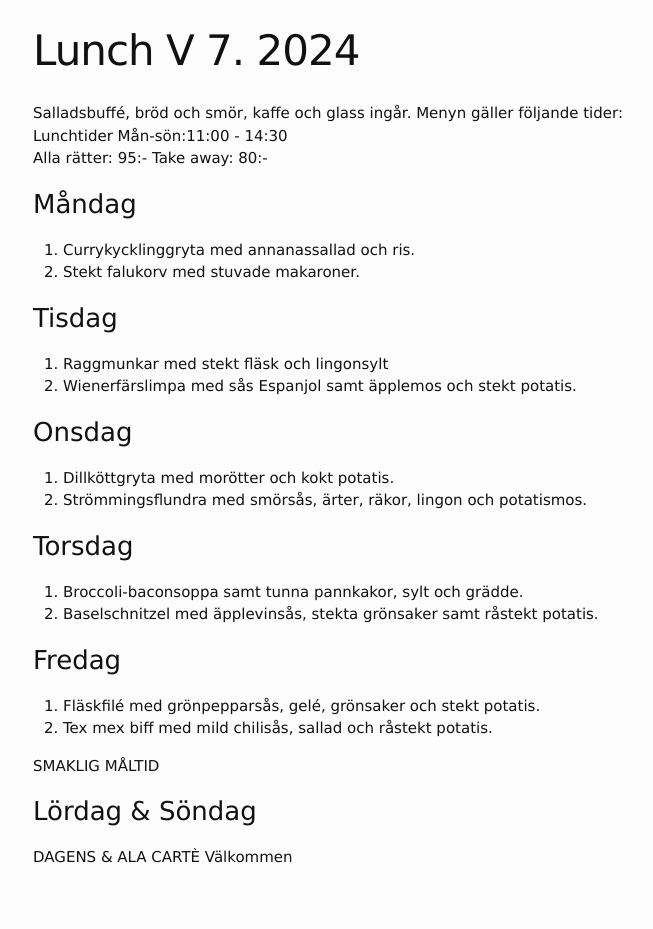
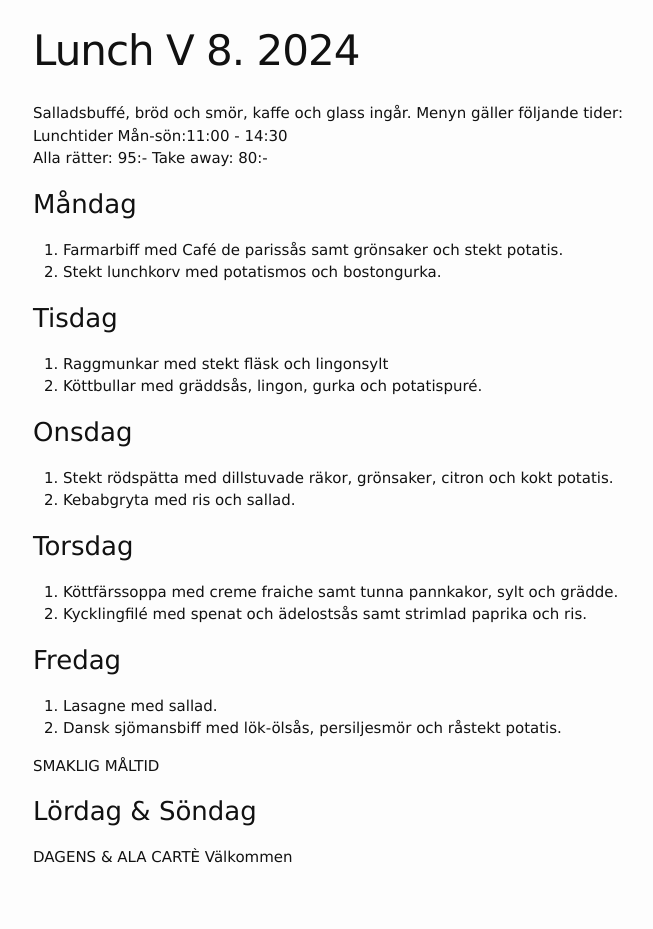
Before and after one commit to FarInn62/farinn62.github.io, a Jekyll site: the page built from lunch.md, in a window 1280 px wide. Shown: the whole page, without its empty margins (237-890 px from the left). Built offline with Jekyll 4.4.1, drawn with Linux system fonts in a browser that asks for light colours.

Commit message:
Update lunch.md

```diff
--- a/lunch.md
+++ b/lunch.md
@@ -1,6 +1,6 @@
 ---
 layout: foodmenu
-title: Lunch V 7. 2024
+title: Lunch V 8. 2024
 permalink: /lunch/
 published: true
 ---
@@ -11,28 +11,28 @@ Alla rätter: 95:- Take away: 80:-
 
 ### Måndag
 
-1. Currykycklinggryta med annanassallad och ris.
-2. Stekt falukorv med stuvade makaroner.
+1. Farmarbiff med Café de parissås samt grönsaker och stekt potatis.
+2. Stekt lunchkorv med potatismos och bostongurka.
 
 ### Tisdag
 
 1. Raggmunkar med stekt fläsk och lingonsylt
-2. Wienerfärslimpa med sås Espanjol samt äpplemos och stekt potatis.
+2. Köttbullar med gräddsås, lingon, gurka och potatispuré.
 
 ### Onsdag
 
-1. Dillköttgryta med morötter och kokt potatis.
-2. Strömmingsflundra med smörsås, ärter, räkor, lingon och potatismos.
+1. Stekt rödspätta med dillstuvade räkor, grönsaker, citron och kokt potatis.
+2. Kebabgryta med ris och sallad.
 
 ### Torsdag
 
-1. Broccoli-baconsoppa samt tunna pannkakor, sylt och grädde.
-2. Baselschnitzel med äpplevinsås, stekta grönsaker samt råstekt potatis.
+1. Köttfärssoppa med creme fraiche samt tunna pannkakor, sylt och grädde.
+2. Kycklingfilé med spenat och ädelostsås samt strimlad paprika och ris.
 
 ### Fredag
 
-1. Fläskfilé med grönpepparsås, gelé, grönsaker och stekt potatis.
-2. Tex mex biff med mild chilisås, sallad och råstekt potatis.
+1. Lasagne med sallad.
+2. Dansk sjömansbiff med lök-ölsås, persiljesmör och råstekt potatis.
 
 SMAKLIG MÅLTID
 ### Lördag & Söndag
```
